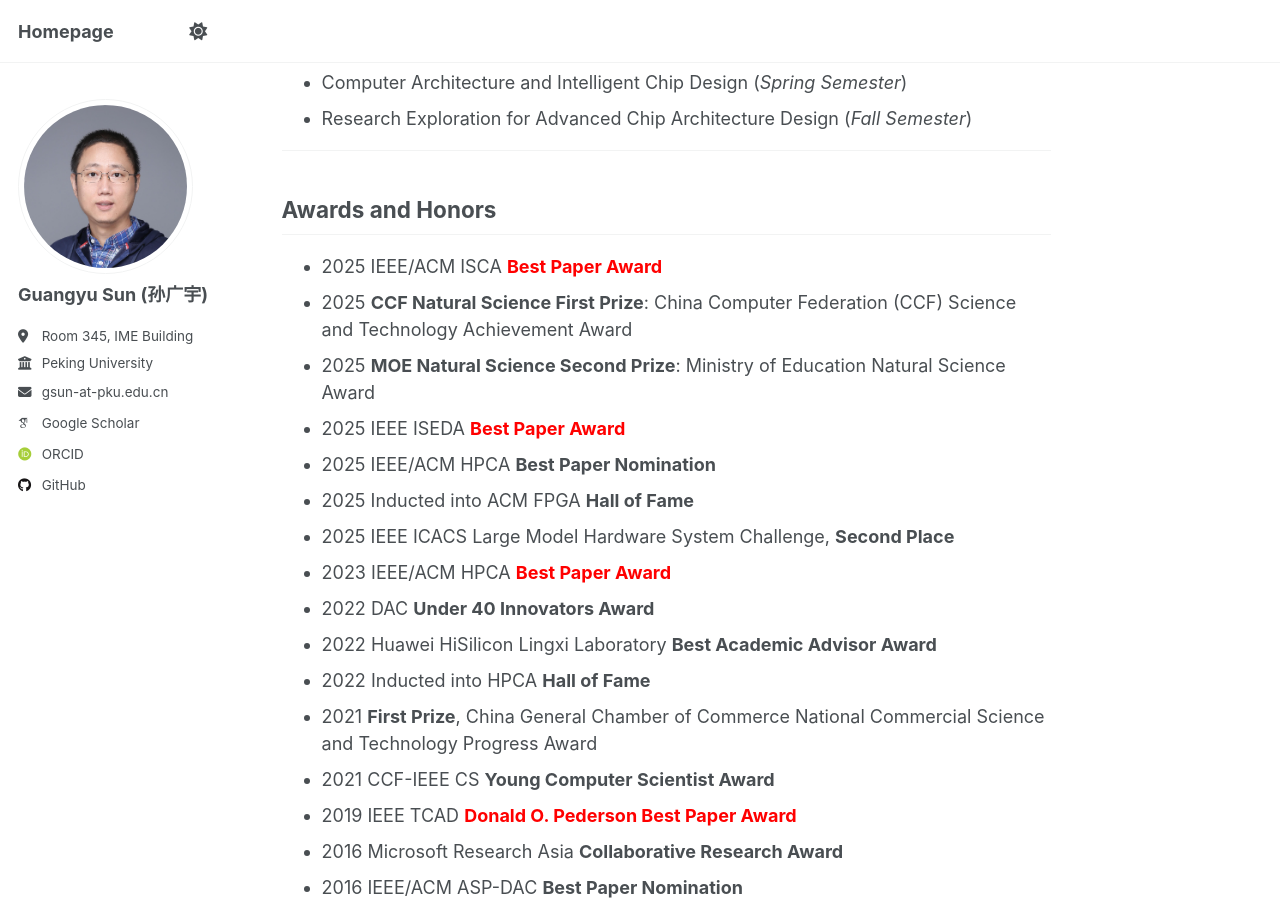
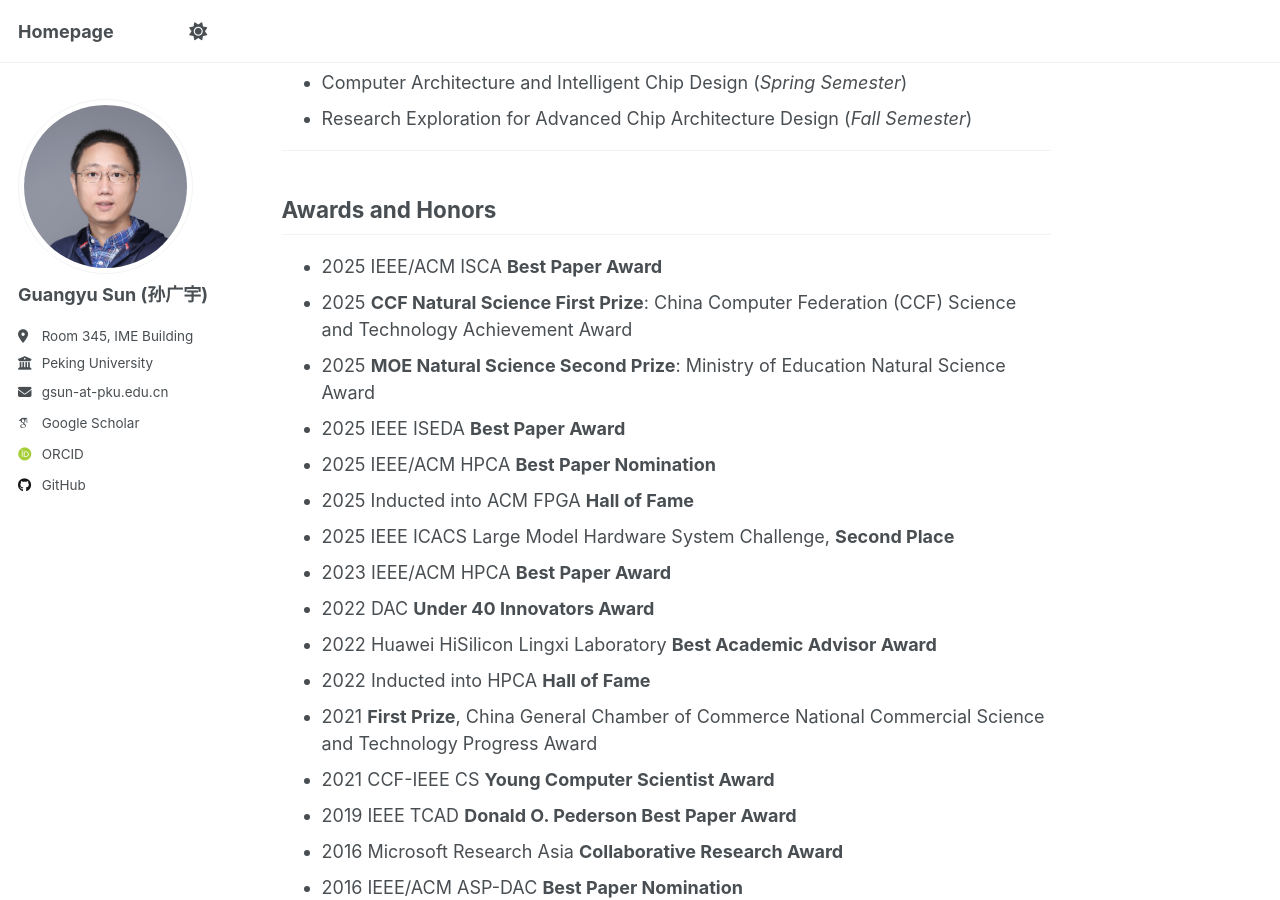
Before and after one commit to gsunpku/gsunpku.github.io, a Jekyll site: the page built from _pages/about.md, in a window 1280 px wide and 900 px high, scrolled down 1722 px. Built offline with Jekyll 4.4.1, drawn with Linux system fonts in a browser that asks for light colours; some web fonts are replaced; a script that is not in the unit is left out.

Commit message:
Update about.md

```diff
--- a/_pages/about.md
+++ b/_pages/about.md
@@ -45,25 +45,25 @@ Teaching
 
 Awards and Honors
 ------
-- 2025 IEEE/ACM ISCA **<font color=red>Best Paper Award</font>**
+- 2025 IEEE/ACM ISCA **Best Paper Award**
 - 2025 **CCF Natural Science First Prize**: China Computer Federation (CCF) Science and Technology Achievement Award
 - 2025 **MOE Natural Science Second Prize**: Ministry of Education Natural Science Award
-- 2025 IEEE ISEDA **<font color=red>Best Paper Award</font>**
+- 2025 IEEE ISEDA **Best Paper Award**
 - 2025 IEEE/ACM HPCA **Best Paper Nomination**
 - 2025 Inducted into ACM FPGA **Hall of Fame**
 - 2025 IEEE ICACS Large Model Hardware System Challenge, **Second Place**
-- 2023 IEEE/ACM HPCA **<font color=red>Best Paper Award</font>**
+- 2023 IEEE/ACM HPCA **Best Paper Award**
 - 2022 DAC **Under 40 Innovators Award**
 - 2022 Huawei HiSilicon Lingxi Laboratory **Best Academic Advisor Award**
 - 2022 Inducted into HPCA **Hall of Fame**
 - 2021 **First Prize**, China General Chamber of Commerce National Commercial Science and Technology Progress Award
 - 2021 CCF-IEEE CS **Young Computer Scientist Award**
-- 2019 IEEE TCAD  **<font color=red>Donald O. Pederson Best Paper Award</font>**
+- 2019 IEEE TCAD  **Donald O. Pederson Best Paper Award**
 - 2016 Microsoft Research Asia **Collaborative Research Award**
 - 2016 IEEE/ACM ASP-DAC **Best Paper Nomination**
 - 2015 CCF-Intel **Young Faculty Development Program**
-- 2015 ASP-DAC **<font color=red>Best Paper Award</font>**
-- 2014 GLSVLSI **<font color=red>Best Paper Award</font>**
+- 2015 ASP-DAC **Best Paper Award**
+- 2014 GLSVLSI **Best Paper Award**
 - 2014 ASP-DAC **Best Paper Nomination**
 - 2012 EDAA **Outstanding Doctoral Dissertation Award**
 
```
